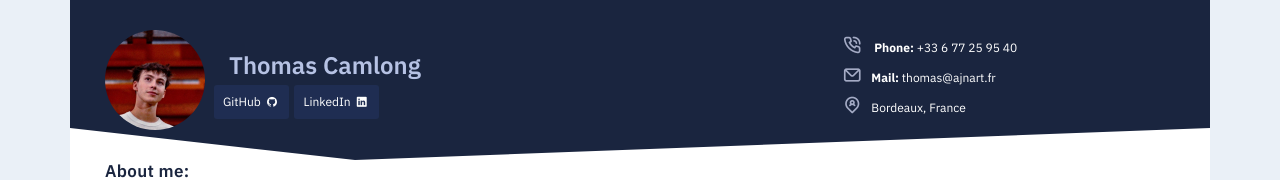
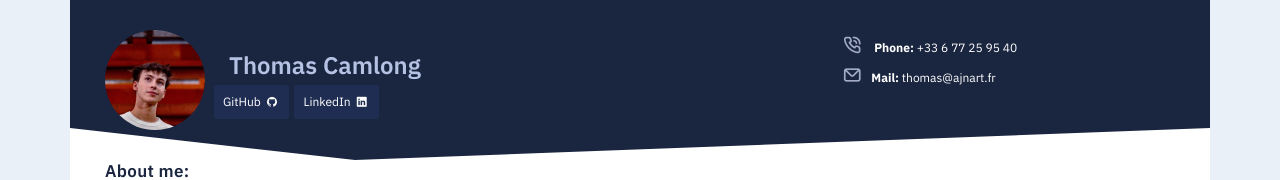
Before and after one commit to ajnart/ajnart.github.io, a plain HTML site: page index.html in a window 1280 px wide. Shown: the top 180 px of the page. Drawn offline with nearby package versions, Linux system fonts and the light colour scheme.

Commit message:
Remove location information from contact details

```diff
--- a/index.html
+++ b/index.html
@@ -63,7 +63,6 @@
                   <i class="uil uil-envelope mt-2 mr-2"></i><a class="text-white"
                     href="mailto:thomas@ajnart.fr"><b>Mail:</b> thomas@ajnart.fr</a>
                 </li>
-                <li><i class="uil uil-location mt-2 mr-2"></i><text class="text-white">Bordeaux, France </text></li>
               </ul>
             </div>
             <div class="container only-print">
```
